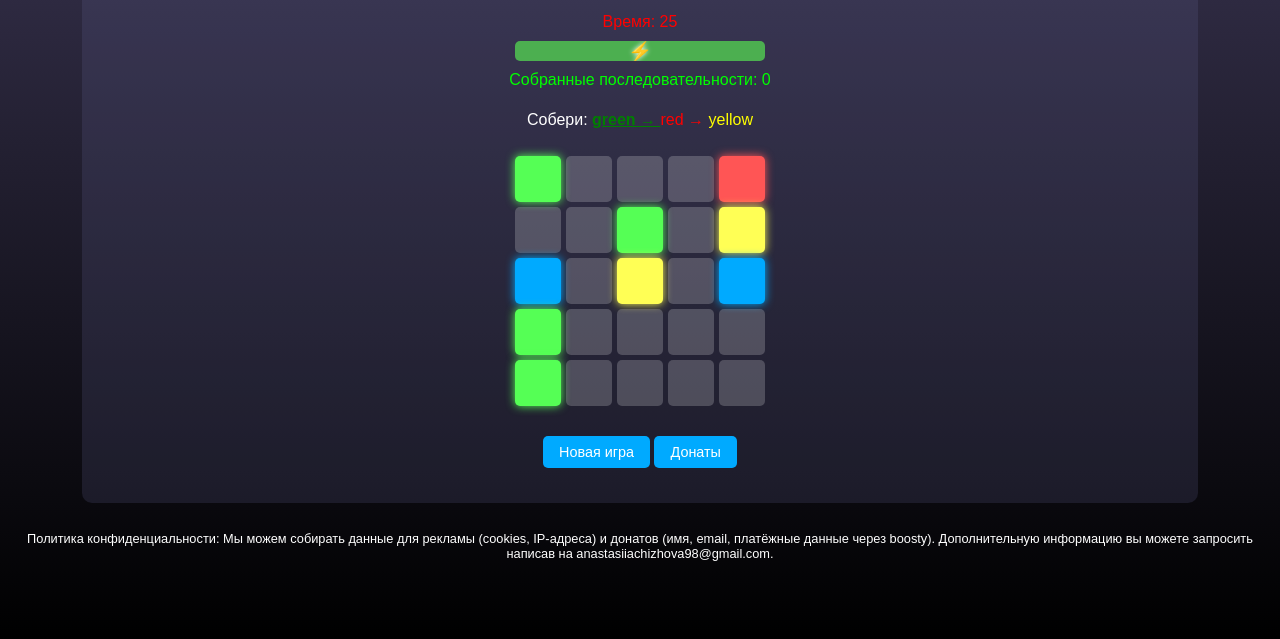
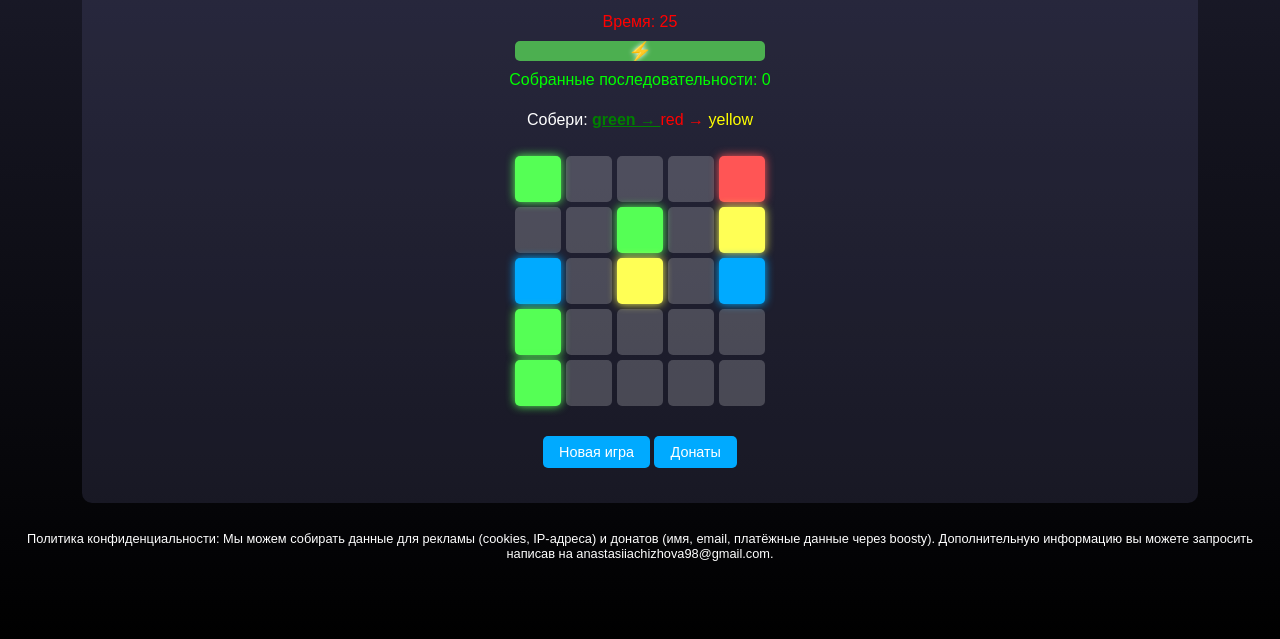
Before and after one commit to AnastasiaChizhova1/Space-Energy-Collector, a website: page index.html in a window 1280 px wide. Shown: the part 161-800 px from the top of the page. Drawn offline with Linux system fonts and the light colour scheme.

Commit message:
Update styles.css

```diff
--- a/styles.css
+++ b/styles.css
@@ -1,5 +1,5 @@
 body {
-    background: linear-gradient(to bottom, #393451, #000000); /* Фон страницы */
+    background: linear-gradient(to bottom, #1e1e2f, #000000); /* Фон страницы */
     color: white; /* Цвет текста по умолчанию (например, заголовки, текст в футере) */
     min-height: 100vh;
     display: flex;
```
